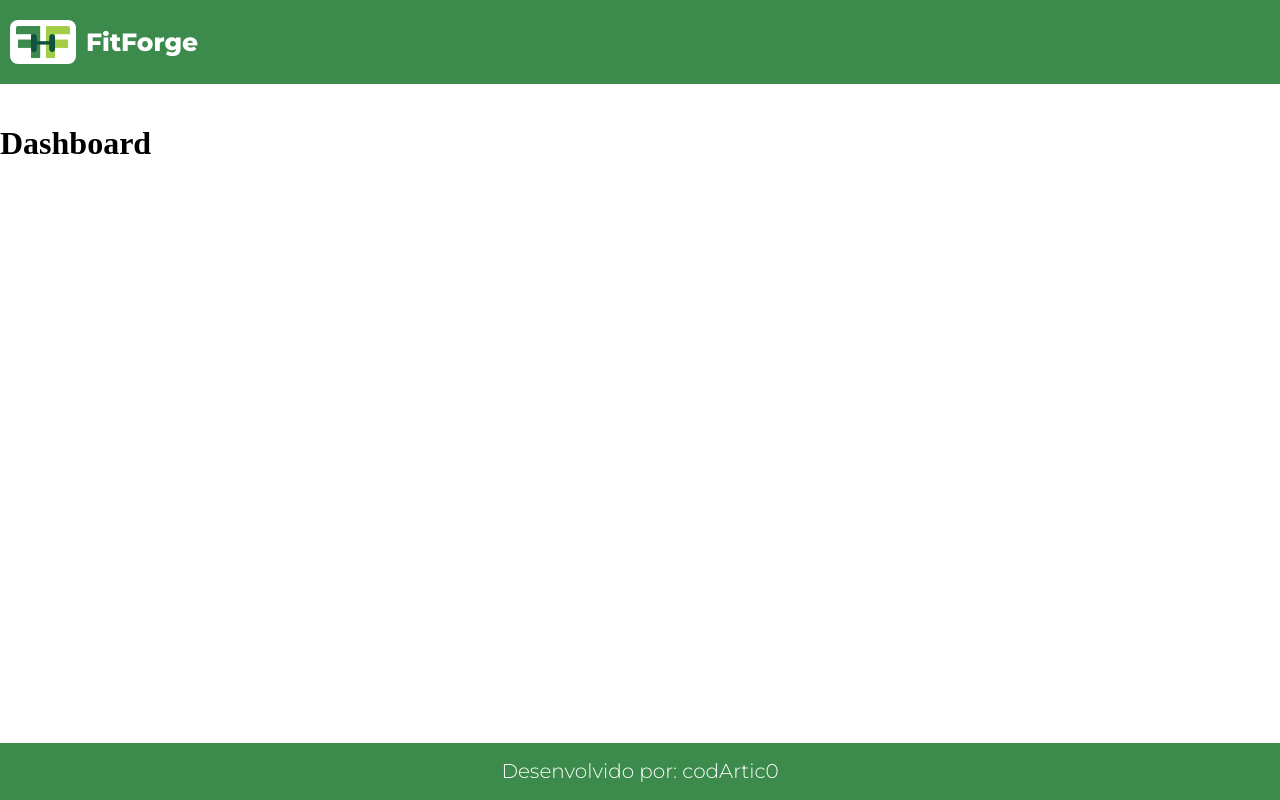
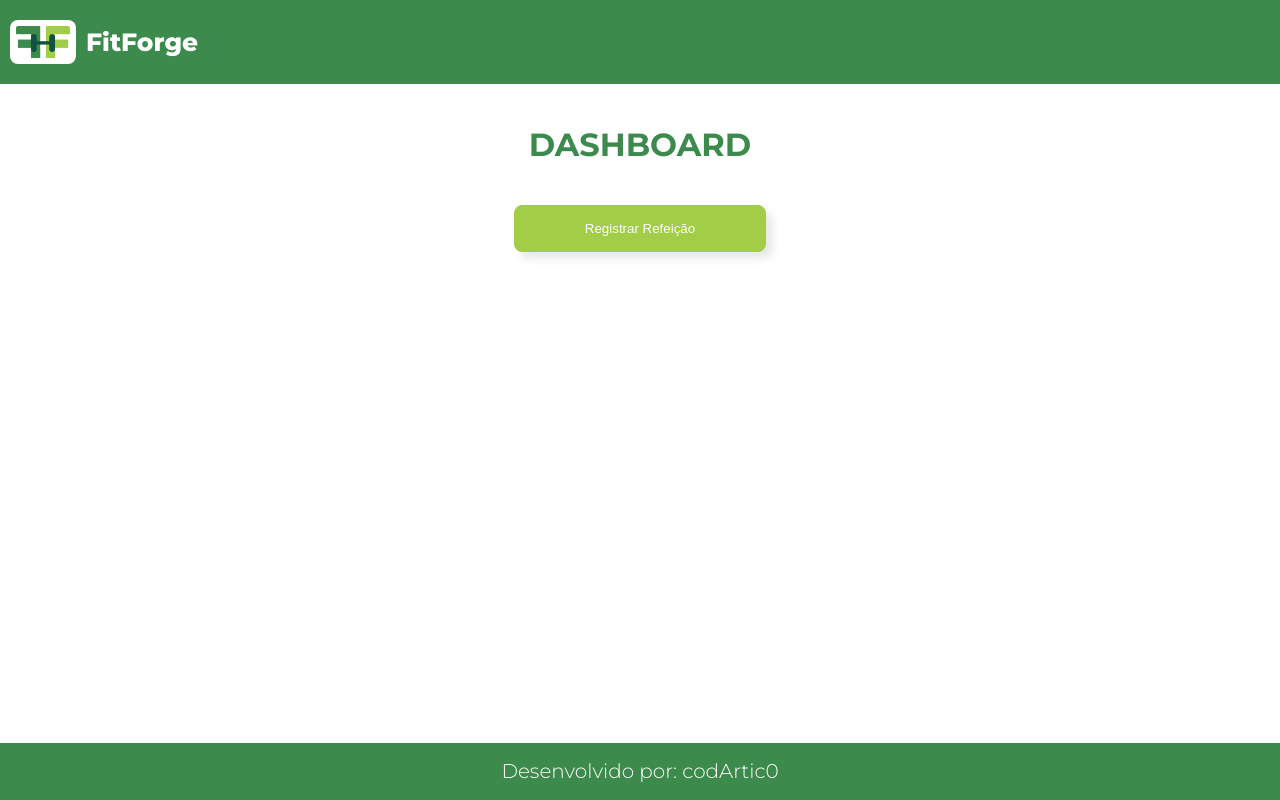
Before and after one commit to codArtic0/front-api-fit, a React (Vite) app: page /dashboard in a window 1280 px wide. Built offline with nearby package versions, Linux system fonts and the light colour scheme.

Commit message:
STYLE: Remove arrows + rename classes + dashboard

```diff
--- a/index.html
+++ b/index.html
@@ -1,5 +1,5 @@
 <!doctype html>
-<html lang="en">
+<html lang="pt-br" data-bs-theme="light">
   <head>
     <meta charset="UTF-8" />
     <link rel="icon" type="image/svg+xml" href="/FitForge.ico" />
--- a/package.json
+++ b/package.json
@@ -12,6 +12,7 @@
   "dependencies": {
     "@react-icons/all-files": "^4.1.0",
     "axios": "^1.15.0",
+    "bootstrap": "^5.3.8",
     "react": "^19.2.4",
     "react-dom": "^19.2.4",
     "react-icons": "^5.6.0",
--- a/src/pages/Dashboard.jsx
+++ b/src/pages/Dashboard.jsx
@@ -1,7 +1,17 @@
+import "../styles/dashboard.css"
+
 export default function Dashboard(){
     return(
         <>
-            <h1>Dashboard</h1>
+            <div className="dashboard-container">
+                <div className="title-dashboard">
+                    <h1>DASHBOARD</h1>
+                </div>
+                <div className="button-group">
+                    <button className="button-dashboard"> Registrar Refeição </button>
+                </div>
+            </div>
+
         </>
     )
 }
--- a/src/pages/Login.jsx
+++ b/src/pages/Login.jsx
@@ -22,7 +22,7 @@ export default function Login() {
                             <img src="/FitForge.png" alt="Logo Fit Forge" />
                         </div>
                     </div>
-                    <h1 className="title">Acesse o sistema</h1>
+                    <h1 className="title-login">Acesse o sistema</h1>
                     <div className="input-box">
                         <input
                             type="number"
@@ -37,7 +37,7 @@ export default function Login() {
                         <input type="password" placeholder="Senha" className="input-label" />
                         <FaLock className="icon" />
                     </div>
-                    <button type="submit">Entrar</button>
+                    <button className = "button-login" type="submit">Entrar</button>
                 </form>
             </div>
         </div>
--- a/src/styles/Login.css
+++ b/src/styles/Login.css
@@ -35,7 +35,7 @@
     font-size: 16px;
 }
 
-button {
+.button-login {
     width: 100%;
     padding: 14px;
     font-size: 18px;
@@ -44,16 +44,15 @@ button {
     color: white;
     border: none;
     border-radius: 6px;
-    cursor: pointer;
     transition: background 0.3s;
 }
 
-button:hover {
+.button-login:hover {
     background-color: white;
     color: var(--verde-escuro);
 }
 
-.title{
+.title-login{
     font-family: "Montserrat", sans-serif;
     color: white;
     font-size: 50px;
--- /dev/null
+++ b/src/styles/dashboard.css
@@ -0,0 +1,32 @@
+.dashboard-container{
+    display: flex;
+    flex-direction: column;
+    align-items: center;
+    justify-content: center;
+}
+
+.title-dashboard{
+    color: var(--verde-escuro);
+    font-family: "Montserrat", sans-serif;
+}
+
+.button-dashboard{
+    padding: 15px 70px ;
+    margin: 20px;
+    background-color: var(--verde-claro);
+    color: white;
+    border-radius: 8px;
+    border: 1px;
+    border-style: solid;
+    border-color: var(--verde-claro);
+    box-shadow: 6px 6px 10px rgba(0, 0, 0, 0.1);
+    transition: 0.6s
+}
+
+.button-dashboard:hover{
+    background-color: white;
+    color: var(--verde-escuro);
+    border: 1px;
+    border-style: solid;
+    border-color: var(--verde-escuro);
+}
--- a/src/styles/global.css
+++ b/src/styles/global.css
@@ -33,3 +33,18 @@ html, body, #root {
 .main-content {
   flex: 1;
 }
+
+button:hover{
+  cursor: pointer;
+}
+
+input::-webkit-outer-spin-button,
+input::-webkit-inner-spin-button {
+  -webkit-appearance: none;
+  margin: 0;
+}
+
+
+input[type=number] {
+  appearance: textfield;
+}
```
Also changed, not shown: 1 other file (tests, documents, lock files or other folders).
